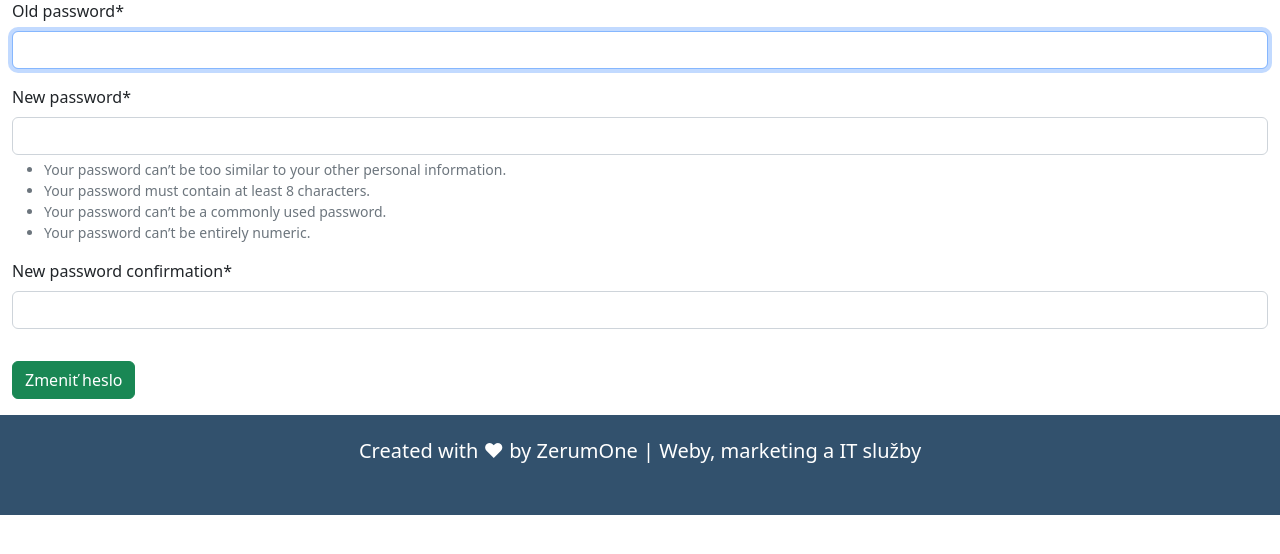
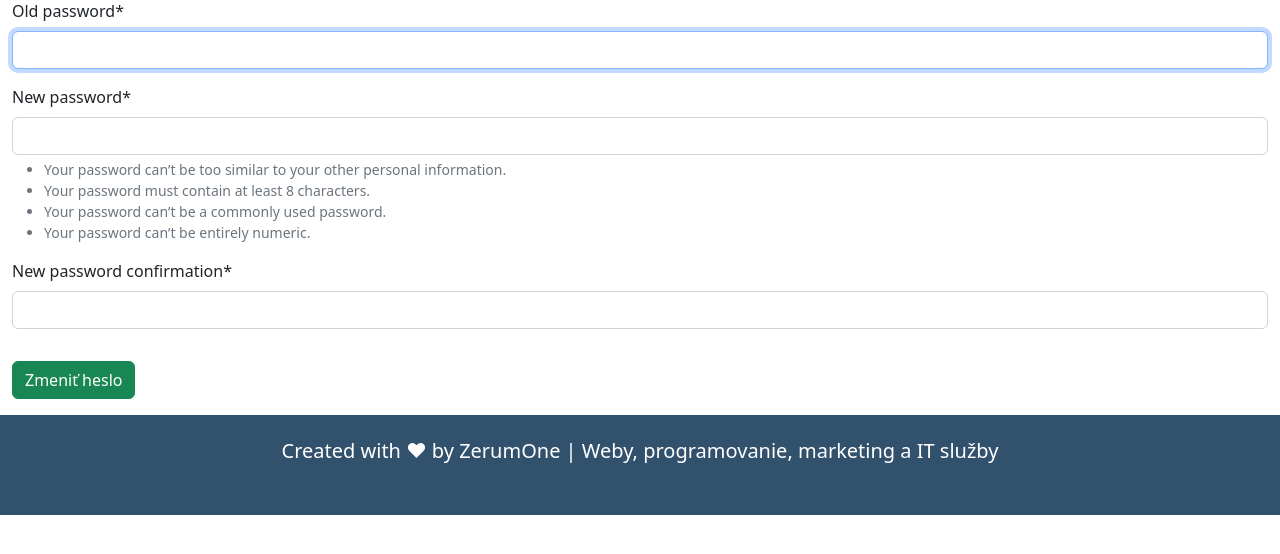
Before and after one commit to neisor/table-reservation-lobbybar, a Django app: page /accounts/change_password/ in a window 1280 px wide. Shown: the part 163-717 px from the top of the page. Run offline with Django 4.2, Linux system fonts and the light colour scheme; some libraries are stand-ins or nearby versions.

Commit message:
chore: Modify text in footer

```diff
--- a/table_reservation/core/templates/core/base.html
+++ b/table_reservation/core/templates/core/base.html
@@ -98,7 +98,7 @@
 
         <!-- FOOTER -->
         <div class="container-fluid text-center mt-3" id="footer_zerumone" style="height: 100px; background-color: #32516D;">
-          <h5 class="text-white align-middle p-4">Created with ❤ by <a href="https://zerumone.sk">ZerumOne | Weby, marketing a IT služby</a></h5>
+          <h5 class="text-white align-middle p-4">Created with ❤ by <a href="https://zerumone.sk">ZerumOne | Weby, programovanie, marketing a IT služby</a></h5>
         </div>
 
         <!-- EXTRA SCRIPTS IN THE BODY -->
```
